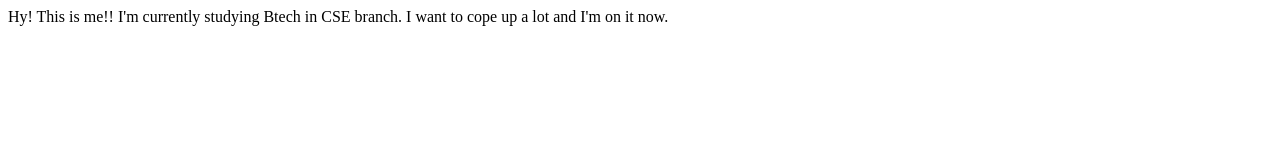
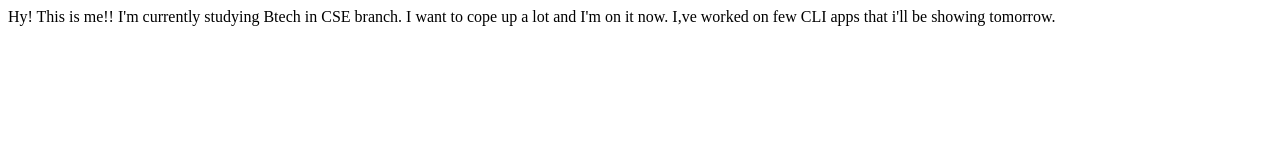
Before and after one commit to VanishaBhardwaj/Vanisha_repository, a plain HTML site: page index.html in a window 1280 px wide. Drawn offline with Linux system fonts and the light colour scheme.

Commit message:
details added

```diff
--- a/index.html
+++ b/index.html
@@ -10,5 +10,6 @@
     Hy! This is me!! I'm currently studying Btech in CSE branch.
 
     I want to cope up a lot and I'm on it now.
+    I,ve worked on few CLI apps that i'll be showing tomorrow.
 </body>
 </html>
```
